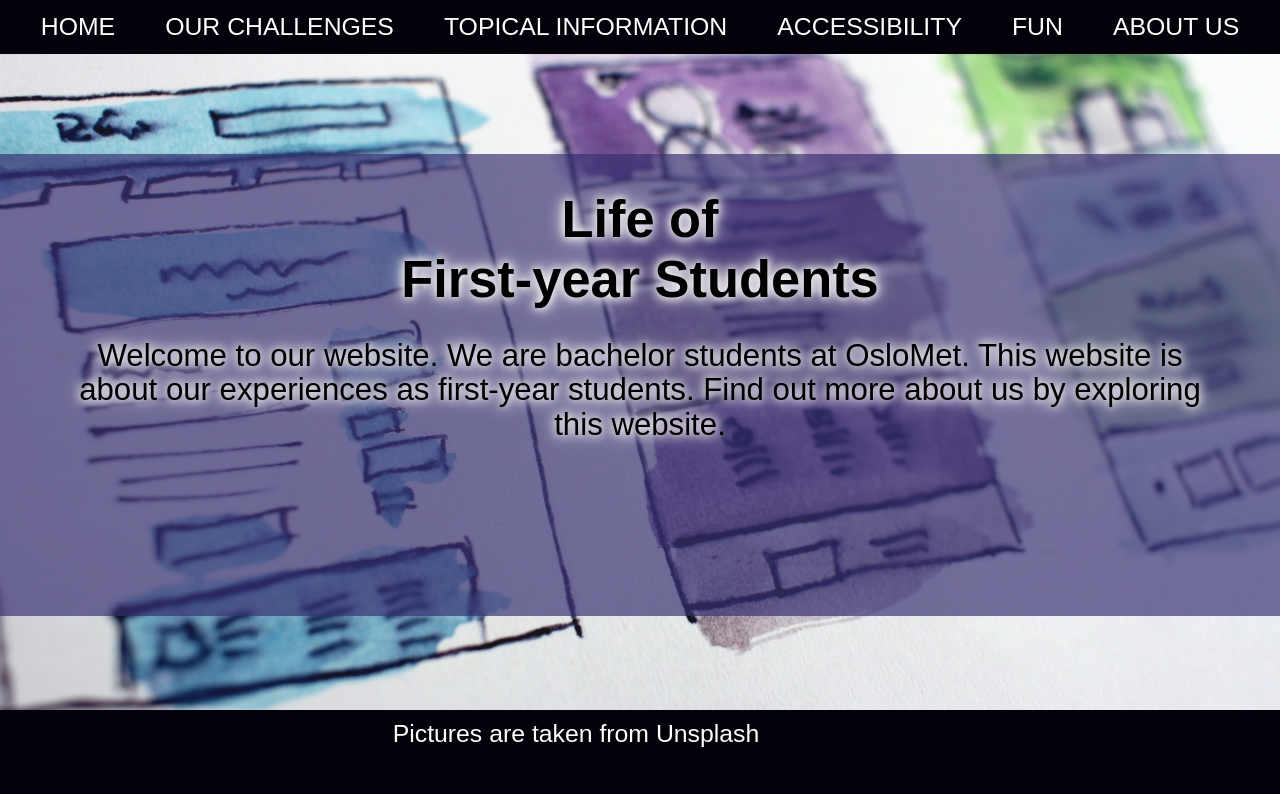
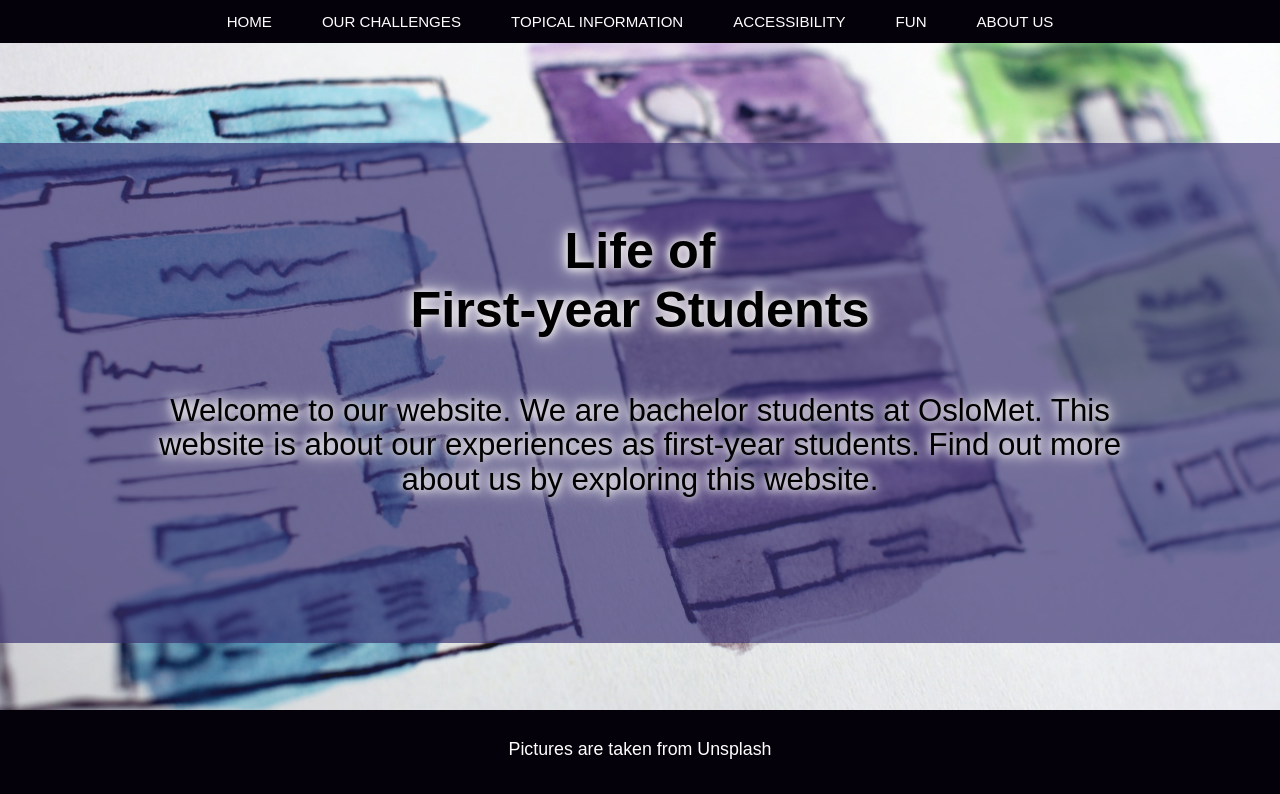
Before and after one commit to aebbing/final_assignment, a plain HTML site: page index.html in a window 1280 px wide. Drawn offline with Linux system fonts and the light colour scheme.

Commit message:
css styling for desktop screens

```diff
--- a/styles/style.css
+++ b/styles/style.css
@@ -439,7 +439,7 @@ We need to check website on firefox too.
     body{
         scroll-behavior: smooth;
         font-family: "Arial", Helvetica, sans-serif;
-        font-size: calc(12px + 1vw);
+        font-size: calc(10px + 1vw);
         max-width: 100%;
         margin: 0;
         top: 0;
@@ -491,10 +491,9 @@ We need to check website on firefox too.
 
     li{
         display: flex;
-        font-size:calc(0.5rem +1vw);
+        font-size:calc(0.1rem + 1vw);
         font-weight: lighter;
         display: flex;
-        /* padding: 0 20px; */
         padding: 5px 10px 5px 10px;
         margin: 0;
     }
@@ -554,8 +553,7 @@ We need to check website on firefox too.
         display: flex;
         flex-direction: column;
         align-items: center;
-        /* margin: 0; */
-        row-gap: 20px;
+        row-gap: 0;
         margin-top: 5px;
         padding: 0 2px 0 2px;
         align-items: center;
@@ -566,12 +564,10 @@ We need to check website on firefox too.
     }
 
     h1{
-        font-size:  calc(14px + 3vw);
+        font-size:  calc(12px + 3vw);
         text-align: center;
         position: relative;
-        /* margin: 10% 5% 0 5%;
-        padding: 10px 5px 10px 5px;*/
-        margin: 20px 5px 0 5px;
+        margin: 5% 0 2% 0;
         padding: 0 5px 10px 5px;
         max-width: 80%;
     }
@@ -581,10 +577,8 @@ We need to check website on firefox too.
         text-align: center;
         font-size: calc(12px + 1.5vw);
         font-weight: 500;
-        /* margin: 10px 10% 10px 10%;
-        padding: 10px 10px 10px 10px; */
-        margin: 0;
-        padding: 0;
+        margin: 10px 10% 10px 10%;
+        padding: 10px 10px 10px 10px;
         max-width: 90%;
         line-height: 1.1;
     }
@@ -616,17 +610,22 @@ We need to check website on firefox too.
     }
 
     footer {
+        background-color: #04010a;
+        /*position: relative;*/
         height: 90px;
         width: 100%;
-        margin-top: 40px;
+        margin: 0;
         bottom: 0;
-        padding-top: 10px;
-        background-color: #04010a;
+        padding: 20px 20px 20px 20px;
     }
 
     footer p {
         color: white;
-        font-size: 1rem;
+        font-size:  calc(5px + 1vw);
+        width: 90%;
+        text-align: center;
+        margin: 0 auto;
+        padding: 0 auto;
     }
 
     /*
```
